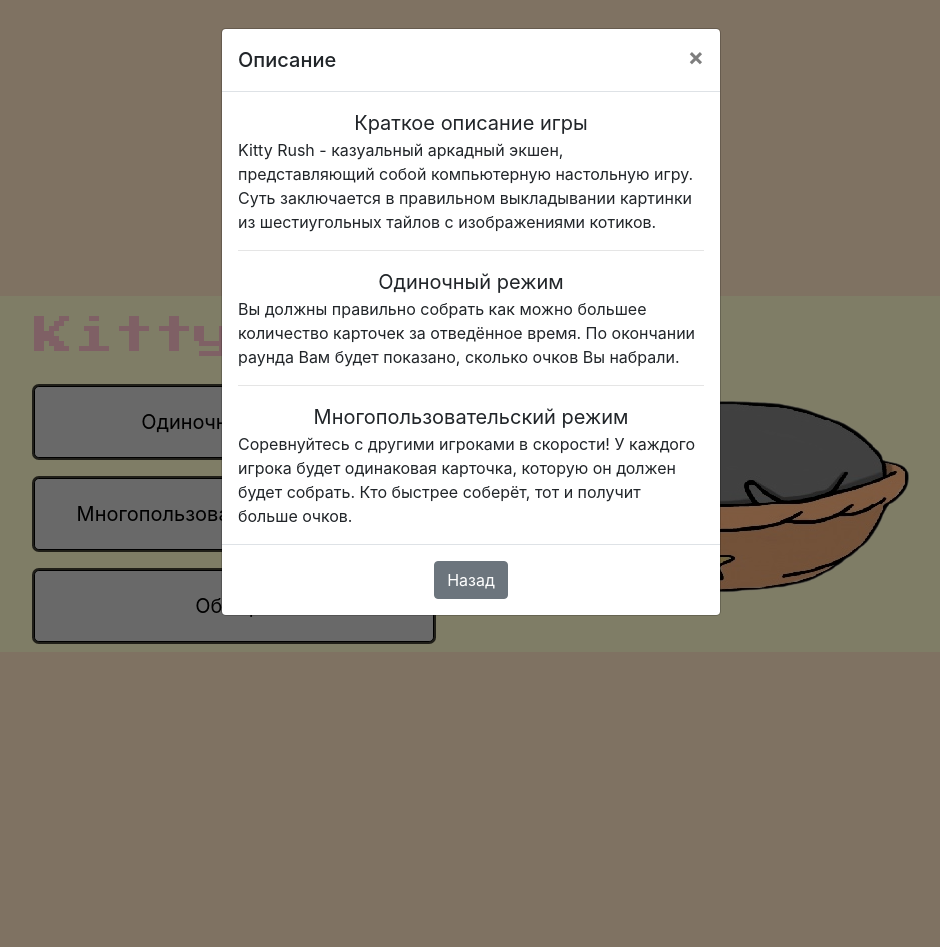
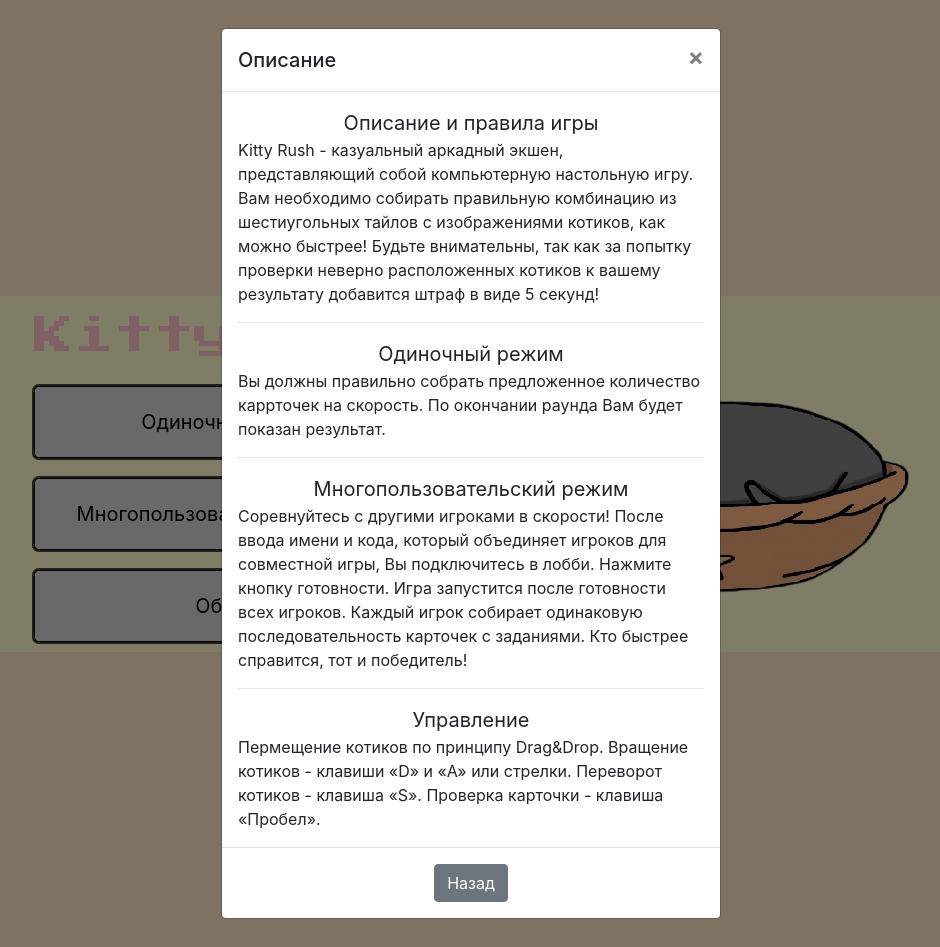
Before and after one commit to ShumilinPavel/orki-prototype, a PHP site: page / in a window 1280 px wide, after a click on "Об игре". Shown: the whole page, without its empty margins (169-1109 px from the left). Run offline with PHP 8.4, Linux system fonts and the light colour scheme.

Commit message:
style and description changes

```diff
--- a/index.php
+++ b/index.php
@@ -26,7 +26,7 @@
         <div class="main-flex-element">
             <div class="menu">
                 <div class="menu__title">Kitty Rush</div>
-                <button type="button" class="btn btn-info btn-lg menu__option" id="single-mode-btn">
+                <button type="button" class="btn btn-primary btn-lg menu__option" id="single-mode-btn">
                     Одиночный режим
                 </button>
                 <button type="button" class="btn btn-primary btn-lg menu__option" id="multiplayer-mode-btn">
@@ -56,22 +56,33 @@
                     </button>
                 </div>
                 <div class="modal-body">
-                    <div class="aboutModal-title">Краткое описание игры</div>
+                    <div class="aboutModal-title">Описание и правила игры</div>
                     <div class="aboutModal-description">
-                        Kitty Rush - казуальный аркадный экшен, представляющий собой компьютерную настольную игру. Суть
-                        заключается в правильном выкладывании картинки из шестиугольных тайлов с изображениями котиков.
+                        Kitty Rush - казуальный аркадный экшен, представляющий собой компьютерную настольную игру. Вам необходимо
+                        собирать правильную комбинацию из шестиугольных тайлов с изображениями котиков, как можно быстрее! Будьте внимательны,
+                        так как за попытку проверки неверно расположенных котиков к вашему результату добавится штраф в виде 5 секунд!
                     </div>
                     <hr>
                     <div class="aboutModal-title">Одиночный режим</div>
                     <div class="aboutModal-description">
-                        Вы должны правильно собрать как можно большее количество карточек за отведённое время. По
-                        окончании раунда Вам будет показано, сколько очков Вы набрали.
+                        Вы должны правильно собрать предложенное количество каррточек на скорость. По
+                        окончании раунда Вам будет показан результат.
                     </div>
                     <hr>
                     <div class="aboutModal-title">Многопользовательский режим</div>
                     <div class="aboutModal-description">
-                        Соревнуйтесь с другими игроками в скорости! У каждого игрока будет одинаковая карточка, которую
-                        он должен будет собрать. Кто быстрее соберёт, тот и получит больше очков.
+                        Соревнуйтесь с другими игроками в скорости! После ввода имени и кода, который объединяет игроков
+                        для совместной игры, Вы подключитесь в лобби. Нажмите кнопку готовности. Игра запустится
+                        после готовности всех игроков. Каждый игрок собирает одинаковую последовательность карточек с заданиями.
+                        Кто быстрее справится, тот и победитель!
+                    </div>
+                    <hr>
+                    <div class="aboutModal-title">Управление</div>
+                    <div class="aboutModal-description">
+                        Пермещение котиков по принципу Drag&Drop.
+                        Вращение котиков - клавиши «D» и «A» или стрелки.
+                        Переворот котиков - клавиша «S».
+                        Проверка карточки - клавиша «Пробел».
                     </div>
                 </div>
                 <div class="modal-footer">
```
Also changed, not shown: css/lobby.css (+6 -3 lines), js/play.js (+16 -5 lines), php/game.php (+0 -12 lines).
